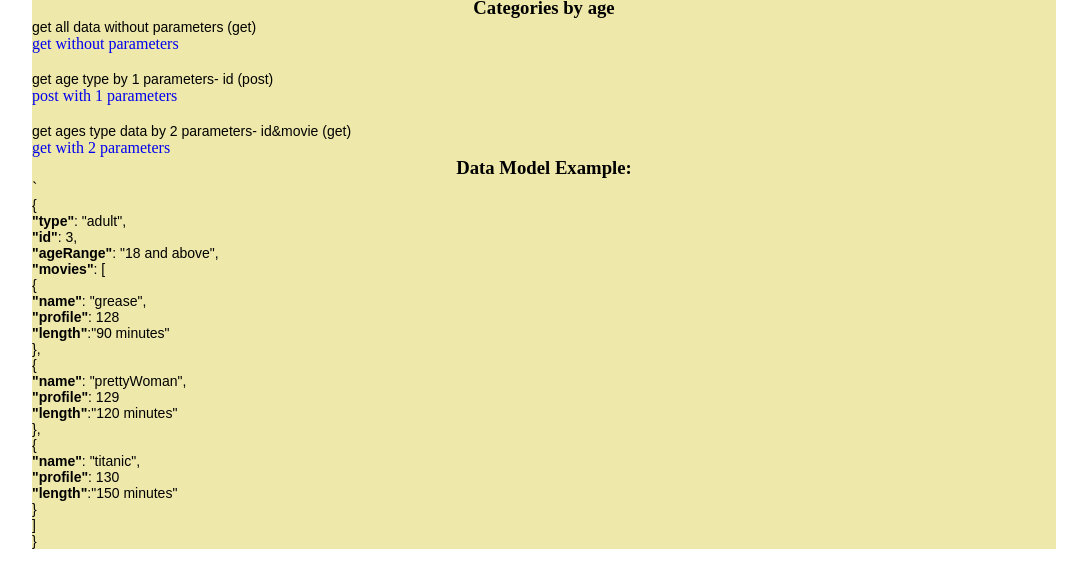
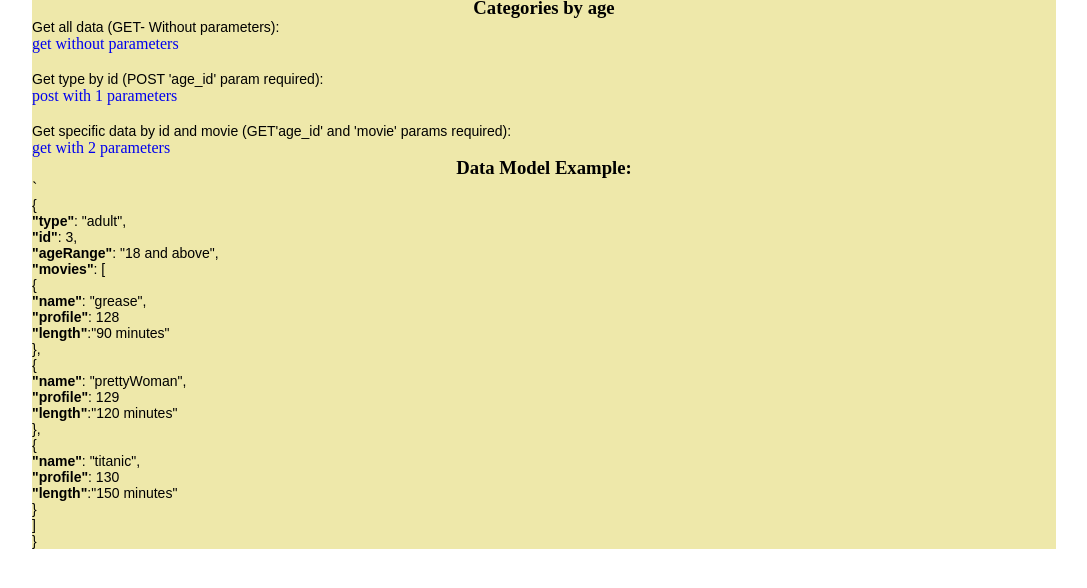
Before and after one commit to shanizil/hw1, a website: page index.html in a window 1280 px wide. Shown: the part 40-628 px from the top of the page, without its empty margins (96-1183 px from the left). Drawn offline with Linux system fonts and the light colour scheme.

Commit message:
Add files via upload

```diff
--- a/index.html
+++ b/index.html
@@ -11,11 +11,11 @@
                     <h1>welcome to hot-vod</h1>
                     <h3>Categories by age</h3>
                     <section>
-                    <p>get all data without parameters (get)</p>
+                    <p>Get all data (GET- Without parameters):</p>
                     <a target="_blank" href="https://targil11.herokuapp.com/getAllData">get without parameters</a><br><br>
-                    <p>get age type by 1 parameters- id (post)</p>
+                    <p>Get type by id (POST 'age_id' param required):</p>
                     <a target="_blank" href="https://targil11.herokuapp.com/getAgeType">post with 1 parameters</a><br><br>
-                    <p>get ages type data by 2 parameters- id&movie (get) </p>
+                    <p>Get specific data by id and movie (GET'age_id' and 'movie' params required):</p>
                     <a target="_blank" href="https://targil11.herokuapp.com/getAgesTypeData/:age_id/:movie">get with 2 parameters</a>
                     </section>
 
```
